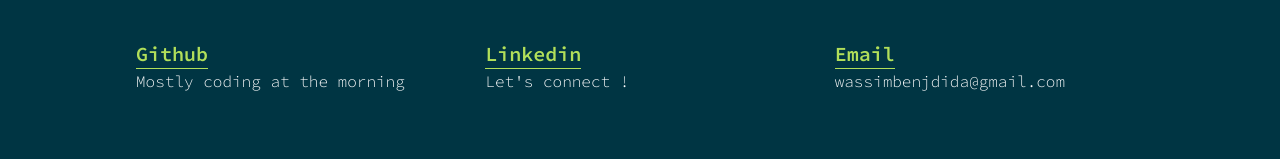
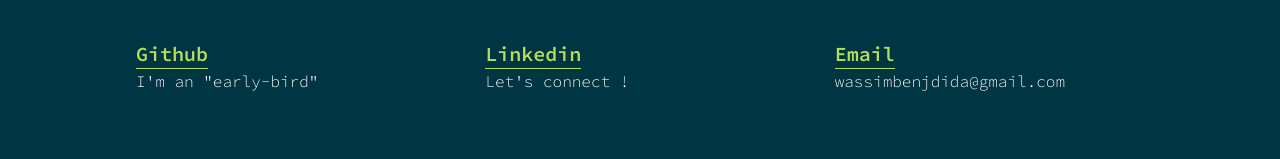
Before and after one commit to wassimbj/wassimbj.github.io, a Next.js app: page / in a window 1280 px wide. Shown: the part 2180-2339 px from the top of the page. Built offline with nearby package versions, Linux system fonts and the light colour scheme.

Commit message:
footer changes

```diff
--- a/pages/index.tsx
+++ b/pages/index.tsx
@@ -143,7 +143,7 @@
                 <span className="inline-block text-lightGreen font-semibold text-xl border-b border-lightGreen">
                   Github
                 </span>
-                <p className="text-white"> Mostly coding at the morning </p>
+                <p className="text-white"> I'm an "early-bird" </p>
               </div>
             </a>
             <a
```
